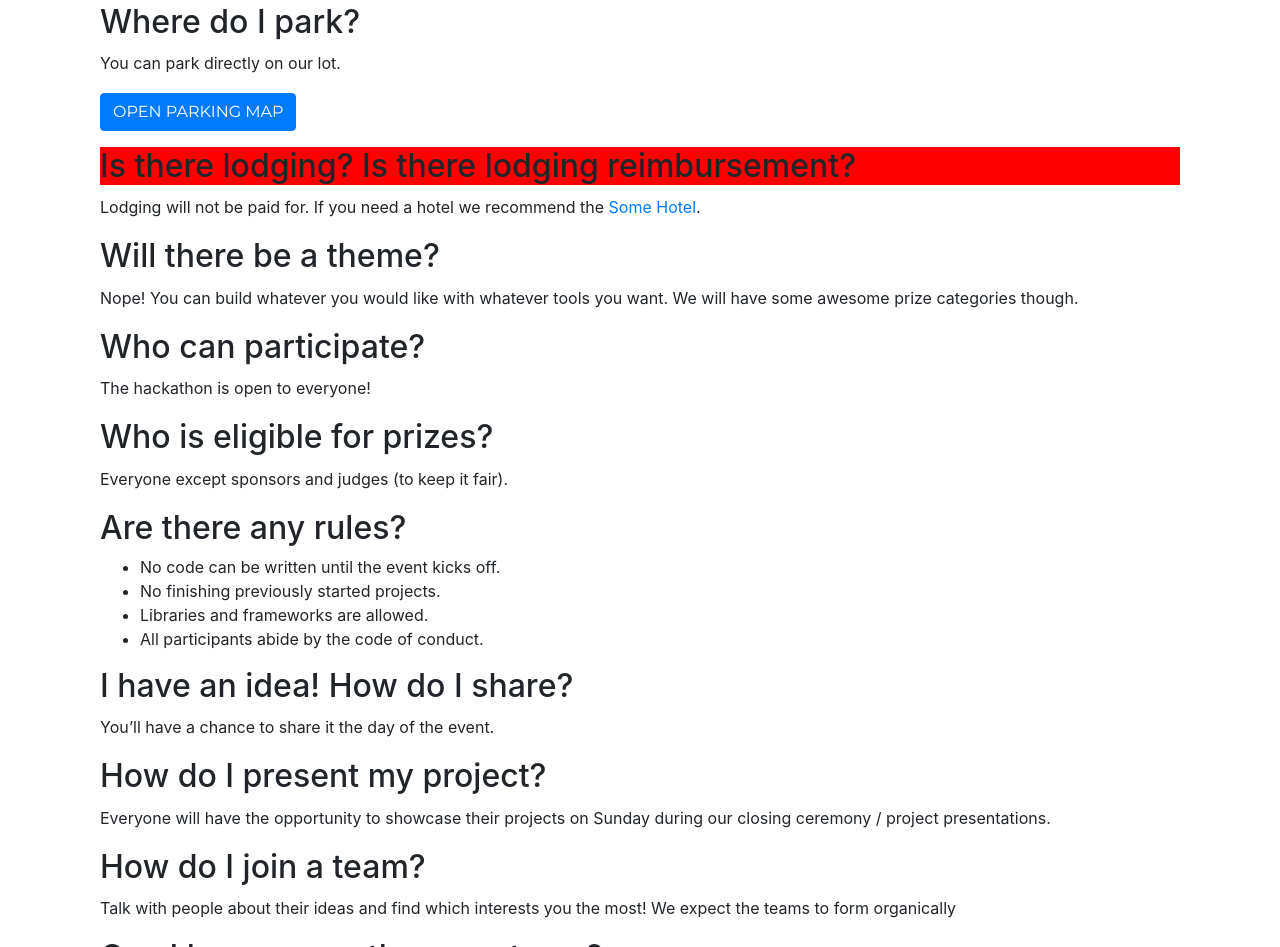
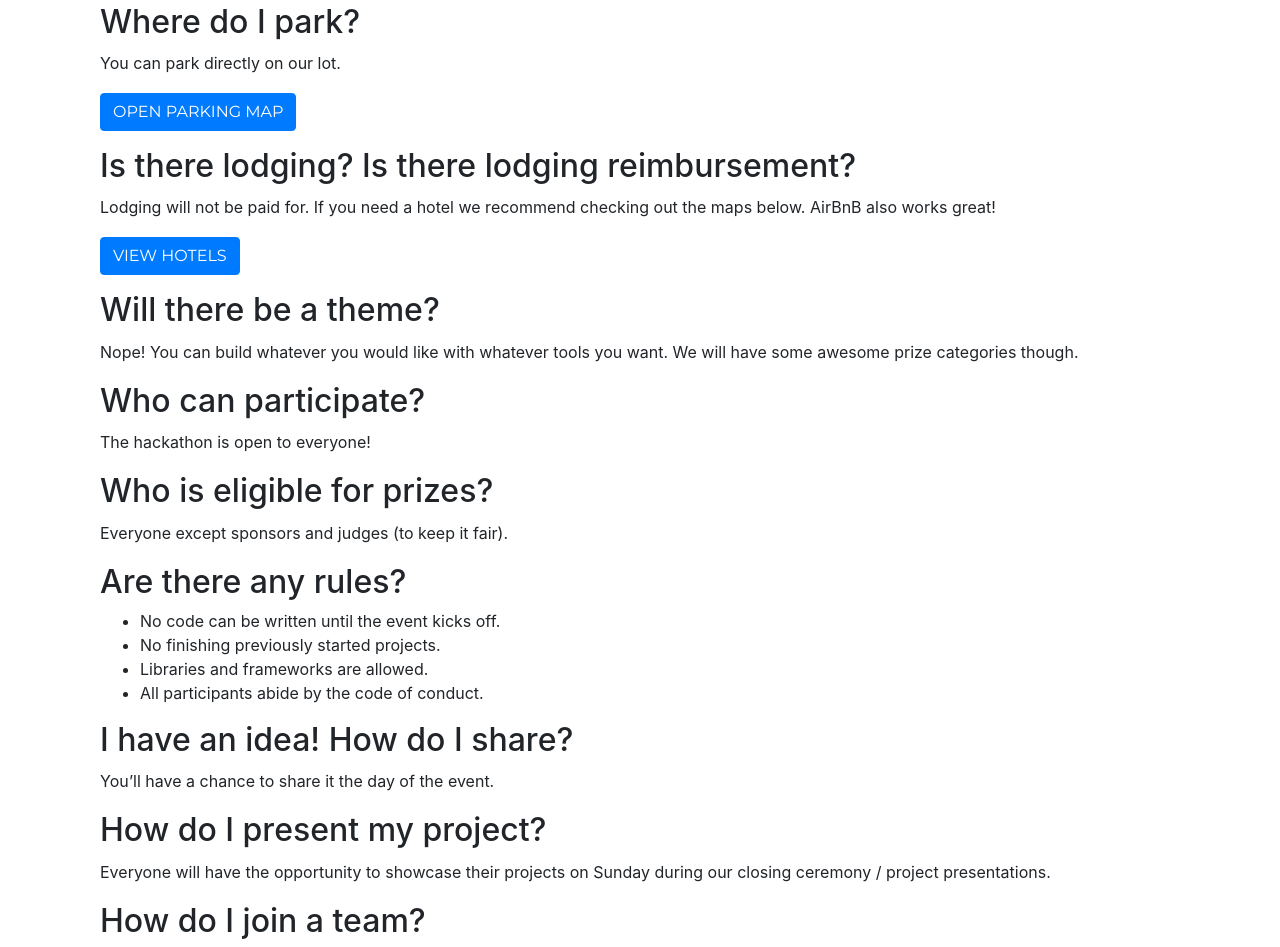
Before and after one commit to hackupstate/hack-mohawk-valley, a website with bundled scripts: page faq.html in a window 1280 px wide. Shown: the part 1444-2391 px from the top of the page. Built offline with nearby package versions, Linux system fonts and the light colour scheme; a web font is replaced by a local one.

Commit message:
FAQ - add hotel link

```diff
--- a/faq.html
+++ b/faq.html
@@ -141,9 +141,12 @@
                   <p>You can park directly on our lot.</p>
                   <a class="btn btn-primary text-uppercase mb-3" href="img/parking/parking.png" target="_blank">Open Parking Map</a>
 
-                  <h2 class="red">Is there lodging? Is there lodging reimbursement?</h2>
-                  <p>Lodging will not be paid for. If you need a hotel we recommend the
-                    <a href="#" target="_blank">Some Hotel</a>.</p>
+                  <h2>Is there lodging? Is there lodging reimbursement?</h2>
+                  <p>Lodging will not be paid for. If you need a hotel we recommend checking out the maps below. AirBnB also works great!</p>
+
+                    <a href="https://www.google.com/search?rlla=0&hotel_dates=2018-09-03%2C2018-09-04&tbm=lcl&ei=jL5xW_2JHu-mggfj-64Y&hotel_occupancy=2&q=hotels+near+326+broad+street+utica&oq=hotels+near+326+broad+street+utica&gs_l=psy-ab.3...0.0.0.32710.0.0.0.0.0.0.0.0..0.0....0...1..64.psy-ab..0.0.0....0.L9SLQ_I9Ss0#rlfi=hd:2018-09-03,2018-09-04;si:;mv:!1m3!1d18936.907713245855!2d-75.22686889999999!3d43.09672805!2m3!1f0!2f0!3f0!3m2!1i486!2i624!4f13.1;tbs:lf_hd:-1,lf_ho:2,lrf:!1m4!1u10!2m2!11m1!1e2!1m4!1u10!2m2!11m1!1e3!2m21!1e7!4m4!7m3!1m1!1u75!3sUSD!4m4!7m3!1m1!1u125!3sUSD!4m4!7m3!1m1!1u150!3sUSD!4m4!7m3!1m1!1u175!3sUSD!2m1!1e2!2m1!1e4!2m7!1e10!4m2!11m1!1e2!4m2!11m1!1e3!2m7!1e17!4m2!17m1!1e3!4m2!17m1!1e8!3sIAE,lf:1,lf_ui:6"
+                    class="btn btn-primary text-uppercase mb-3"
+                    target="_blank">View Hotels</a>
 
                   <h2>Will there be a theme?</h2>
                   <p>Nope! You can build whatever you would like with whatever tools you want. We will have some awesome prize categories though.</p>
```
